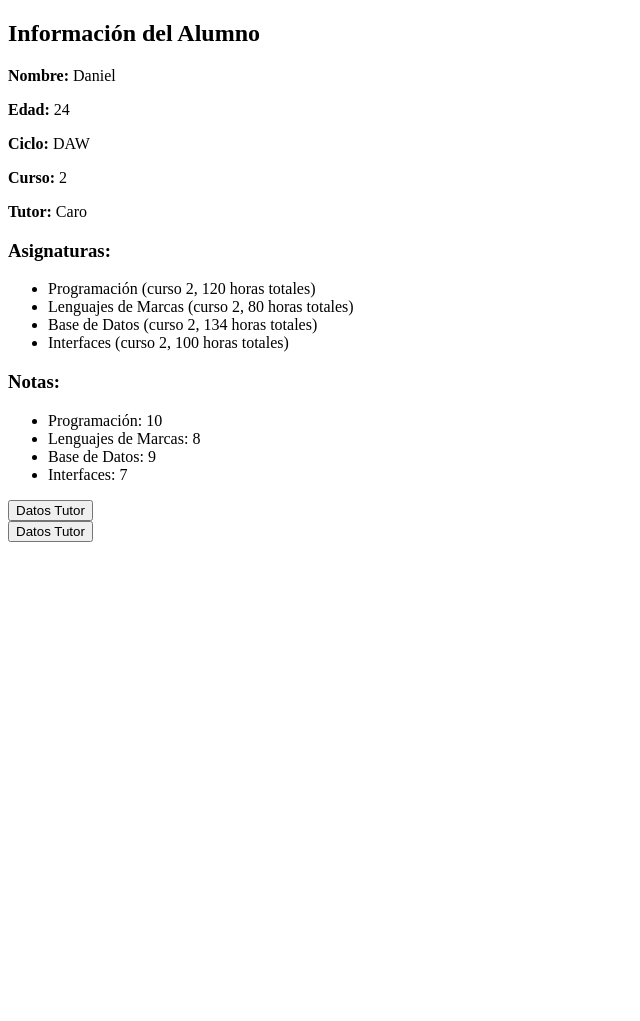
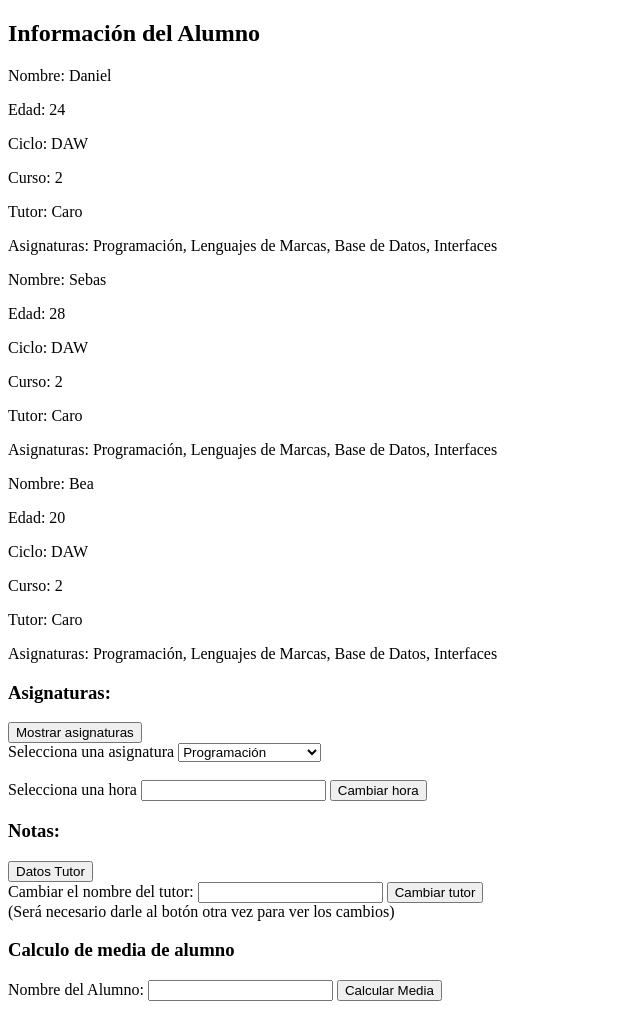
Before and after one commit to DaniIbanez99/Cliente, a plain HTML site: page Tema7/index.html in a window 1280 px wide. Shown: the whole page, without its empty margins (0-640 px from the left). Before the commit the page ends 800 px from the top, so only its background shows below. Drawn offline with Linux system fonts and the light colour scheme.

Commit message:
ejercicio 7 y 8 hecho

```diff
--- a/Tema7/ejercicios.js
+++ b/Tema7/ejercicios.js
@@ -7,13 +7,15 @@ class Tutor {
         this.tituloUniversitario = tituloUniversitario;
     }
     // Método para mostrar los datos del tutor
-    mostrar() {
-        return `Nombre: ${this.nombre}, Edad: ${this.edad}, DNI: ${this.dni}, Título Universitario: ${this.tituloUniversitario}`;
-    };
-    cambiarNombre(Sebas){
+    devolverDatos() {
+        const datosList = document.getElementById("resultado");
+        datosList.innerHTML = ''; // Limpiar la lista antes de mostrar los datos del tutor
 
-        this.nombre = Sebas;
+        const li = document.createElement("li");
+        li.textContent = `Nombre: ${this.nombre}, Edad: ${this.edad}, DNI: ${this.dni}, Título Universitario: ${this.tituloUniversitario}`;
+        datosList.appendChild(li);
     }
+
 }
 
 class Asignatura {
@@ -22,15 +24,10 @@ class Asignatura {
         this.curso = curso;
         this.horasTotales = horasTotales;
     }
+  cambiarHora(nueva){
+    this.horasTotales = nueva;
+  }
 }
-
-//creamos cuatro objetos para las asignaturas
-const asignatura1 = new Asignatura("Programación", 2, 120);
-const asignatura2 = new Asignatura("Lenguajes de Marcas", 2, 80);
-const asignatura3 = new Asignatura("Base de Datos", 2, 134);
-const asignatura4 = new Asignatura("Interfaces", 2, 100);
-
-const asignaturas = [asignatura1, asignatura2, asignatura3, asignatura4];
 
 class Alumno {
     constructor(nombre, edad, ciclo, curso, tutor, asignaturas) {
@@ -42,51 +39,149 @@ class Alumno {
         this.asignaturas = asignaturas;
         this.notas = new Array(asignaturas.length);
     }
+    calcularMedia() {
+        if (this.notas.length === 0) {
+            return 0; // Retorna 0 si no hay notas ingresadas
+        }
+        let sumatoriaNotas = this.notas.reduce((total, nota) => total + nota, 0);
+        let mediaTotal = sumatoriaNotas / this.notas.length;
+        return Math.round(mediaTotal * 100) / 100;
+    }
 
+  mostrarDatos() {
+    let datos = '';
+    for (const key in this) {
+      if (typeof this[key] !== 'function') {
+        datos += `${key}: ${this[key]}, `;
+      }
+    }
+    const datosSinUltimaComa = datos.slice(0, -2);
+    document.getElementById("infoAlumno").textContent = datosSinUltimaComa;
+  }
+
+  mostrarAsignaturas() {
+    const asignaturasList = document.getElementById("asignaturas");
+    asignaturasList.innerHTML = ''; // Limpiar la lista antes de mostrar las asignaturas
+
+    this.asignaturas.forEach(asignatura => {
+      const li = document.createElement("li");
+      li.textContent = `${asignatura.nombre} (curso ${asignatura.curso}, ${asignatura.horasTotales} horas totales)`;
+      asignaturasList.appendChild(li);
+    });
+  }
 }
 
+// Definir asignaturas
+const asignatura1 = new Asignatura("Programación", 2, 120);
+const asignatura2 = new Asignatura("Lenguajes de Marcas", 2, 80);
+const asignatura3 = new Asignatura("Base de Datos", 2, 134);
+const asignatura4 = new Asignatura("Interfaces", 2, 100);
+
+const asignaturas = [asignatura1, asignatura2, asignatura3, asignatura4];
+
 const tutor = new Tutor("Caro", 40, "12345678C", "Ingeniera informática");
-const alumno = new Alumno("Daniel", 24, "DAW", 2, tutor, asignaturas);
+const alumno1 = new Alumno("Daniel", 24, "DAW", 2, tutor, asignaturas);
+const alumno2 = new Alumno("Sebas", 28, "DAW", 2, tutor, asignaturas);
+const alumno3 = new Alumno("Bea", 20, "DAW", 2, tutor, asignaturas);
+alumno1.notas = [10, 8, 9, 7];
+alumno2.notas = [7, 10, 7, 8];
+alumno3.notas = [10, 8, 6, 10];
 
-alumno.notas = [10, 8, 9, 7];
+const listaAlumnos = [alumno1, alumno2, alumno3];
+for (let i = 0; i < listaAlumnos.length; i++) {
+    const alumno = listaAlumnos[i];
 
-// mostrar la información en el HTML
-document.getElementById("nombre").textContent = alumno.nombre;
-document.getElementById("edad").textContent = alumno.edad;
-document.getElementById("ciclo").textContent = alumno.ciclo;
-document.getElementById("curso").textContent = alumno.curso;
-document.getElementById("tutor").textContent = alumno.tutor.nombre;
+    const divAlumnoInfo = document.createElement("div");
+    divAlumnoInfo.id = `alumno${i + 1}`;
+    document.getElementById("informacionTodosAlumnos").appendChild(divAlumnoInfo);
 
-//se accede a los elementos en el documento html
-const asignaturasList = document.getElementById("asignaturas");
-//se crean listas de asignaturas y notas
-alumno.asignaturas.forEach(asignatura => {
-    const li = document.createElement("li");
-    li.textContent = `${asignatura.nombre} (curso ${asignatura.curso}, ${asignatura.horasTotales} horas totales)`;
-    asignaturasList.appendChild(li);
-});
+    const propiedades = ["nombre", "edad", "ciclo", "curso"];
+    for (const propiedad of propiedades) {
+        const elemento = document.createElement("p");
+        elemento.textContent = `${propiedad.charAt(0).toUpperCase() + propiedad.slice(1)}: ${alumno[propiedad]}`;
+        divAlumnoInfo.appendChild(elemento);
+    }
 
-const notasList = document.getElementById("notas");
-alumno.notas.forEach((nota, index) => {
-    const li = document.createElement("li");
-    li.textContent = `${alumno.asignaturas[index].nombre}: ${nota}`;
-    notasList.appendChild(li);
-});
+    const tutorElement = document.createElement("p");
+    tutorElement.textContent = `Tutor: ${alumno.tutor.nombre}`;
+    divAlumnoInfo.appendChild(tutorElement);
 
+    const asignaturasElement = document.createElement("p");
+    asignaturasElement.textContent = `Asignaturas: ${alumno.asignaturas.map(asignatura => asignatura.nombre).join(', ')}`;
+    divAlumnoInfo.appendChild(asignaturasElement);
+}
+// Función para mostrar asignaturas
+function mostrarAsignaturas() {
+  alumno1.mostrarAsignaturas();
+}
+function cambiarHora() {
+    const asignaturaSeleccionadaIndex = parseInt(document.getElementById("seleccionada").value);
+    const number = parseInt(document.getElementById("number").value);
+
+    if (isNaN(number)) {
+      alert("Ingrese un número válido para las nuevas horas.");
+      return;
+    }
+
+    // Verificar que el índice sea válido
+    if (asignaturaSeleccionadaIndex >= 0 && asignaturaSeleccionadaIndex < asignaturas.length) {
+      asignaturas[asignaturaSeleccionadaIndex].cambiarHora(number);
+      mostrarAsignaturas(); // Actualizar la visualización de las asignaturas
+    } else {
+      alert("Selecciona una asignatura válida");
+    }
+}
 //Ejercicio 5
 
-// Crear una instancia de la clase Tutor
-let miTutor = new Tutor("Carol", 25, "12345678S", "Licenciado en Educación");
-function devolver() {
-    let datosTutor = miTutor.mostrar();
-    document.getElementById("resultado").textContent = datosTutor;
+
+function cambiarTutor() {
+    const nuevoNombreTutor = document.querySelector('input[id="tutor"]').value;
+
+    // Cambiar el nombre del tutor en cada alumno
+    listaAlumnos.forEach(alumno => {
+        alumno.tutor.nombre = nuevoNombreTutor;
+    });
+
+    // Actualizar la información en el HTML
+    for (let i = 0; i < listaAlumnos.length; i++) {
+        const alumno = listaAlumnos[i];
+        document.getElementById(`alumno${i + 1}`).innerHTML = `
+            <br> Nombre: ${alumno.nombre}<br>
+            Edad: ${alumno.edad}<br>
+            Ciclo: ${alumno.ciclo}<br>
+            Curso: ${alumno.curso}<br>
+            Tutor: ${alumno.tutor.nombre}<br>
+            Asignaturas: ${alumno.asignaturas.map(asignatura => asignatura.nombre).join(', ')}<br>
+            Notas Media: ${alumno.calcularMedia()}<br>
+        `;
+    }
+}
+//ejercicio 7
+// Función para calcular la media por nombre
+function calcularMediaPorNombre() {
+    const nombreAlumno = document.getElementById("nombreAlumno").value;
+
+    // Buscar el alumno por nombre
+    const alumnoEncontrado = buscarAlumnoPorNombre(nombreAlumno);
+
+    if (alumnoEncontrado) {
+        const media = alumnoEncontrado.calcularMedia();
+        document.getElementById("mediaPorNombre").textContent = `Media del curso para ${nombreAlumno}: ${media}`;
+    } else {
+        document.getElementById("mediaPorNombre").textContent = `No se encontró un alumno con el nombre ${nombreAlumno}`;
+    }
 }
 
-function cambiarNombre(){
-    //Cambiar el nombre del tutor
-    miTutor.cambiarNombre("Sebas");
+// Función para buscar un alumno por nombre
+function buscarAlumnoPorNombre(nombre) {
+    // Aquí deberías tener una lista de todos tus alumnos
+    // Supongamos que tienes un array llamado "listaAlumnos"
 
-    //Mostrar los datos actualizados
-    let datosTutor2= miTutor.mostrar();
-    document.getElementById("resultado2").textContent = datosTutor2;
+    for (let i = 0; i < listaAlumnos.length; i++) {
+        if (listaAlumnos[i].nombre.toLowerCase() === nombre.toLowerCase()) {
+            return listaAlumnos[i];
+        }
+    }
+
+    return null; // Retorna null si no se encuentra el alumno
 }
--- a/Tema7/index.html
+++ b/Tema7/index.html
@@ -6,27 +6,44 @@
     <title>Plataforma</title>
 </head>
 <body>
-    <!DOCTYPE html>
-<html>
-<head>
-    <title>Información</title>
-</head>
-<body>
     <div class="alumno-info">
         <h2>Información del Alumno</h2>
-        <p><strong>Nombre:</strong> <span id="nombre"></span></p>
-        <p><strong>Edad:</strong> <span id="edad"></span></p>
-        <p><strong>Ciclo:</strong> <span id="ciclo"></span></p>
-        <p><strong>Curso:</strong> <span id="curso"></span></p>
-        <p><strong>Tutor:</strong> <span id="tutor"></span></p>
+
+        <!-- Información de todos los alumnos -->
+<div id="informacionTodosAlumnos"></div>
+
+
         <h3>Asignaturas:</h3>
-        <ul id="asignaturas"></ul>
+        <button onclick="mostrarAsignaturas()">Mostrar asignaturas</button>
+        <div id="asignaturas"></div>
+
+        <label>Selecciona una asignatura</label>
+        <select id="seleccionada">
+            <option value="0">Programación</option>
+            <option value="1">Lenguaje de marcas</option>
+            <option value="2">Base de Datos</option>
+            <option value="3">Interfaces</option>
+        </select>
+        <br><br>
+        <label>Selecciona una hora</label>
+        <input type="number" id="number">
+        <button onclick="cambiarHora()">Cambiar hora</button>
+
         <h3>Notas:</h3>
         <ul id="notas"></ul>
-        <button id="datosTutor" onclick="devolver()">Datos Tutor</button>
+
+        <button id="datosTutor" onclick="alumno1.tutor.devolverDatos()">Datos Tutor</button>
         <div id="resultado"></div>
-        <button id="CambiarNombre" onclick="cambiarNombre()">Datos Tutor</button>
-        <div id="resultado2"></div>
+        <label>Cambiar el nombre del tutor:</label>
+        <input type="text" id="tutor">
+        <button onclick="cambiarTutor()">Cambiar tutor</button><br>
+        <label>(Será necesario darle al botón otra vez para ver los cambios)</label>
+
+        <h3>Calculo de media de alumno</h3>
+        <label for="nombreAlumno">Nombre del Alumno:</label>
+        <input type="text" id="nombreAlumno" >
+        <button onclick="calcularMediaPorNombre()">Calcular Media</button>
+        <h2 id="mediaPorNombre"></h2>
     </div>
     <script src="ejercicios.js"></script>
 </body>
```
